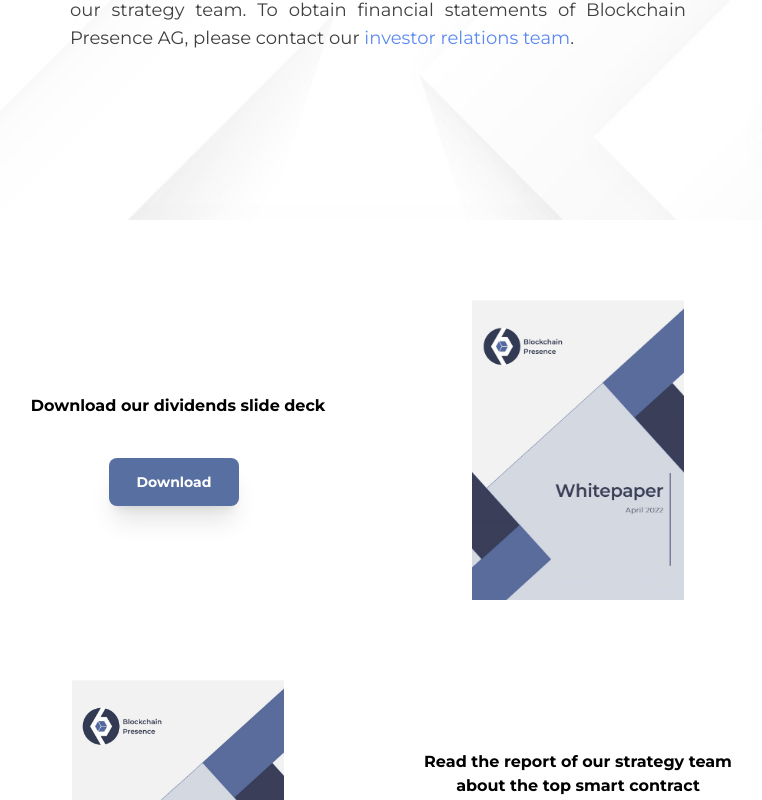
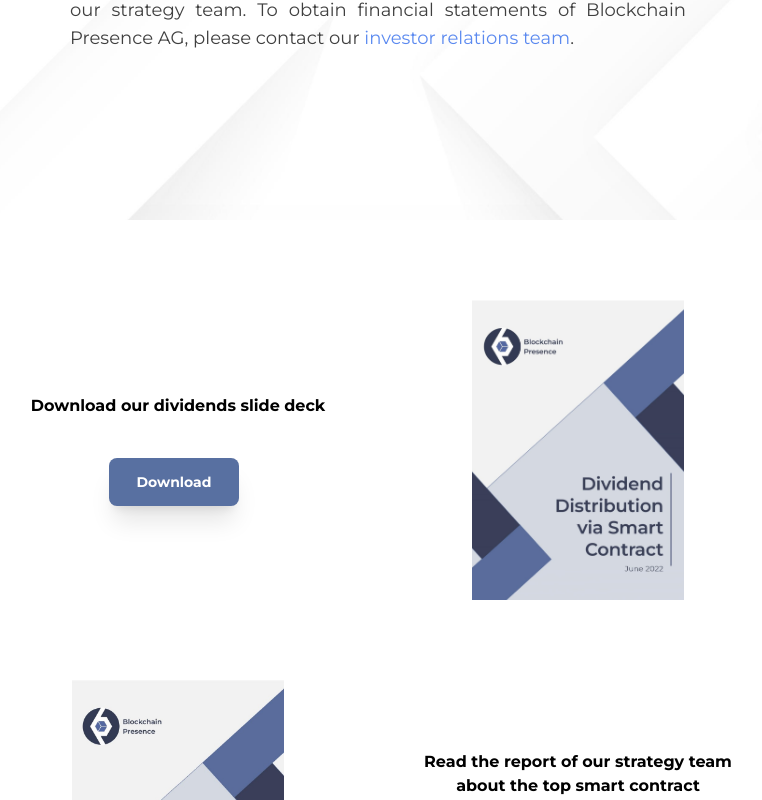
Before and after one commit to migub/BCP-Website-Next, a Next.js app: page /learn-more in a window 1280 px wide. Shown: the part 384-1184 px from the top of the page, without its empty margins (262-1024 px from the left). Built offline with nearby package versions, Linux system fonts and the light colour scheme.

Commit message:
download von scp, bild von dividend dist.

```diff
--- a/pages/learn-more.js
+++ b/pages/learn-more.js
@@ -45,7 +45,7 @@ const LearnMore = () => {
           </div>
           <div className="relative w-1/4 h-full">
             <Image
-              src="/img/whitepaper.jpg"
+              src="/img/dividends.jpg"
               alt=""
               layout="fill"
               objectFit="contain"
@@ -66,7 +66,9 @@ const LearnMore = () => {
               Read the report of our strategy team about the top smart contract
               platforms
             </div>
-            <Button>Download</Button>
+            <Button
+              onClick={() => download("/static/top_smart_contract_platforms.pdf")}
+            >Download</Button>
           </div>
         </div>
         <div className="relative flex flex-col items-center justify-center w-full mt-32 lg:flex-row lg:space-x-20 ">
```
Also changed, not shown: public/img/dividends.jpg (added), 1 other file (tests, documents, lock files or other folders).
